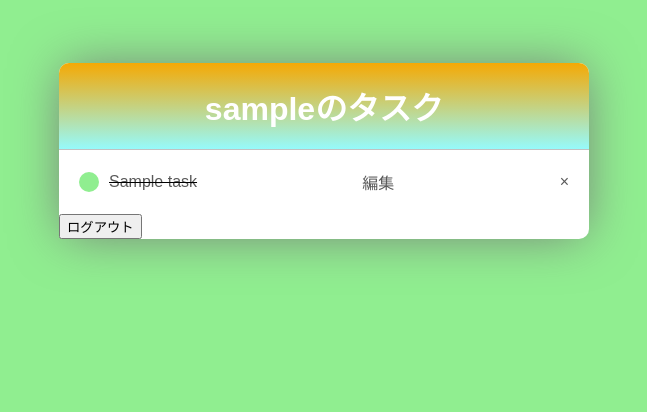
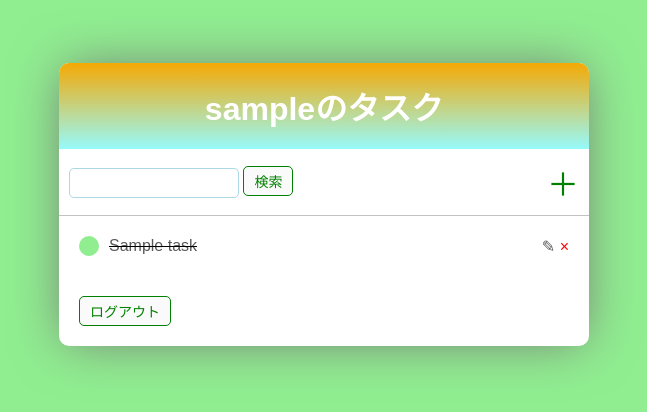
Before and after one commit to masa-kazu/django_todoproject, a Django app: page / in a window 1280 px wide. Shown: the top 412 px of the page, without its empty margins (316-963 px from the left). Run offline with Django 5.2, Linux system fonts and the light colour scheme; a user stored in the database is signed in; tables that the repository leaves empty hold one stand-in row (values such as "Sample post"); some web fonts are replaced.

Commit message:
他ページCSS修正

```diff
--- a/todoapp/static/css/base.css
+++ b/todoapp/static/css/base.css
@@ -50,3 +50,72 @@ h1 {
     border-radius: 50%;
     margin-right: 10px;
 }
+.btn-loginAndLogout{
+    color: white;
+    text-decoration: none;
+    background-color: lightsalmon;
+    border: lightsalmon;
+    border-radius: 25%;
+    margin: 10px;
+}
+.btn-login{
+    color: white;
+    text-decoration: none;
+    background-color: lightsalmon;
+    border: lightsalmon;
+    border-radius: 25%;
+    margin: 10px;
+}
+.btn-add{
+    color: white;
+    text-decoration: none;
+    background-color: lightsalmon;
+    border: lightsalmon;
+    border-radius: 25%;
+    margin: 10px;
+}
+.deleteButton{
+    color: red;
+}
+.searchWrapper{
+    display: flex;
+    justify-content: space-between;
+    padding: 10px;
+    align-items: center;
+}
+.searchInput{
+    height: 24px;
+    outline: none;
+    border: 1px solid lightblue;
+    border-radius: 5px;
+    padding: 2px 4px;
+    width: 160px !important;
+}
+.searchButton{
+    border: 1px solid green;
+    padding: 4px 10px;
+    background-color: #fafafa;
+    color: green;
+    border-radius: 5px;
+    cursor: pointer;
+    font-size: 14px;
+    transition: all 0.4s;
+}
+.searchButton:hover{
+    background-color: green;
+    color: white;
+}
+.addButton{
+    font-size: 32px;
+    color: green;
+}
+label{
+    display: block;
+}
+input[type="text"],
+textarea{
+    width: 100%;
+}
+.Wrapper{
+    padding: 20px;
+}
--- a/todoapp/templates/todoapp/task_list.html
+++ b/todoapp/templates/todoapp/task_list.html
@@ -5,61 +5,51 @@
     <h1>{{request.user}}のタスク</h1>
 </div>
 
-{% comment %} <h1>todoリスト</h1>
-<a href="{% url 'create-task' %}">タスク追加</a>
 
-<form method="GET">
-    <input type="text" name="search" value="{{search}}">
-    <input type="submit" value="検索">
-</form> {% endcomment %}
-
-{% comment %} <table>
-    <tr>
-        <th>タスク</th>
-    </tr>
-    {% for task in tasks %}
-    <tr>
-        <td>{{task.title}}</td>
-        <td><a href="{% url 'task' task.id %}">確認</a></td>
-        <td><a href="{% url 'edit-task' task.id %}">編集</a></td>
-        <td><a href="{% url 'delete-task' task.id %}">削除</a></td>
-    </tr>
-    {% endfor %}
-</table> {% endcomment %}
+<div class="searchWrapper">
+    <form method="GET">
+        <input class="searchInput" type="text" name="search" value="{{search}}">
+        <input class="searchButton" type="submit" value="検索">
+    </form>
+    <a class="addButton" href="{% url 'create-task' %}">＋</a>
+</div>
 
 <div class="tasksWrapper">
     {% for task in tasks %}
     <div class="taskWrapper">
-        {% comment %}タスクが完了してたら{% endcomment %}
         {% if task.completed %}
         <div class="taskTitle">
             <div class="taskCompletedIcon"></div>
             <s><a href="{% url 'task' task.id %}">{{task}}</a></s>
         </div>
-        <a href="{% url 'edit-task' task.id %}" class="editButton">編集</a>
-        <a href="{% url 'delete-task' task.id %}" class="deleteButton">×</a>
-        {% comment %}タスクが未完了{% endcomment %}
+        <div>
+            <a href="{% url 'edit-task' task.id %}" class="editButton">&#x270e;</a>
+            <a href="{% url 'delete-task' task.id %}" class="deleteButton">×</a>
+        </div>
         {% else %}
         <div class="taskTitle">
             <div class="taskInCompletedIcon"></div>
             <a href="{% url 'task' task.id %}">{{task}}</a>
         </div>
-        <a href="{% url 'edit-task' task.id %}" class="editButton">編集</a>
-        <a href="{% url 'delete-task' task.id %}" class="deleteButton">×</a>
+        <div>
+            <a href="{% url 'edit-task' task.id %}" class="editButton">&#x270e;</a>
+            <a href="{% url 'delete-task' task.id %}" class="deleteButton">×</a>
+        </div>
         {% endif %}
     </div>
+    {% empty %}
+    <h3 style="padding-left:20px">タスクはありません</h3>
     {% endfor %}
 </div>
 
 <div class="loginAndLogout">
 {% if request.user.is_authenticated %}
-{% comment %}<p>{{request.user}}</p>{% endcomment %}
-<form method="POST" action="{% url 'logout' %}">
+<form method="POST" action="{% url 'logout' %}" style="padding: 20px">
     {% csrf_token %}
-    <button type="submit">ログアウト</button>
+    <button class="searchButton" type="submit">ログアウト</button>
 </form>
 {% else %}
-<a href="{% url 'login' %}">ログイン</a>
+<a class="searchButton" href="{% url 'login' %}">ログイン</a>
 {% endif %}
 </div>
 {% endblock content %}
```
Also changed, not shown: todoapp/templates/todoapp/login.html (+9 -5 lines), todoapp/templates/todoapp/register.html (+17 -6 lines), todoapp/templates/todoapp/task_confirm_delete.html (+5 -3 lines), todoapp/templates/todoapp/task_form.html (+5 -4 lines).
